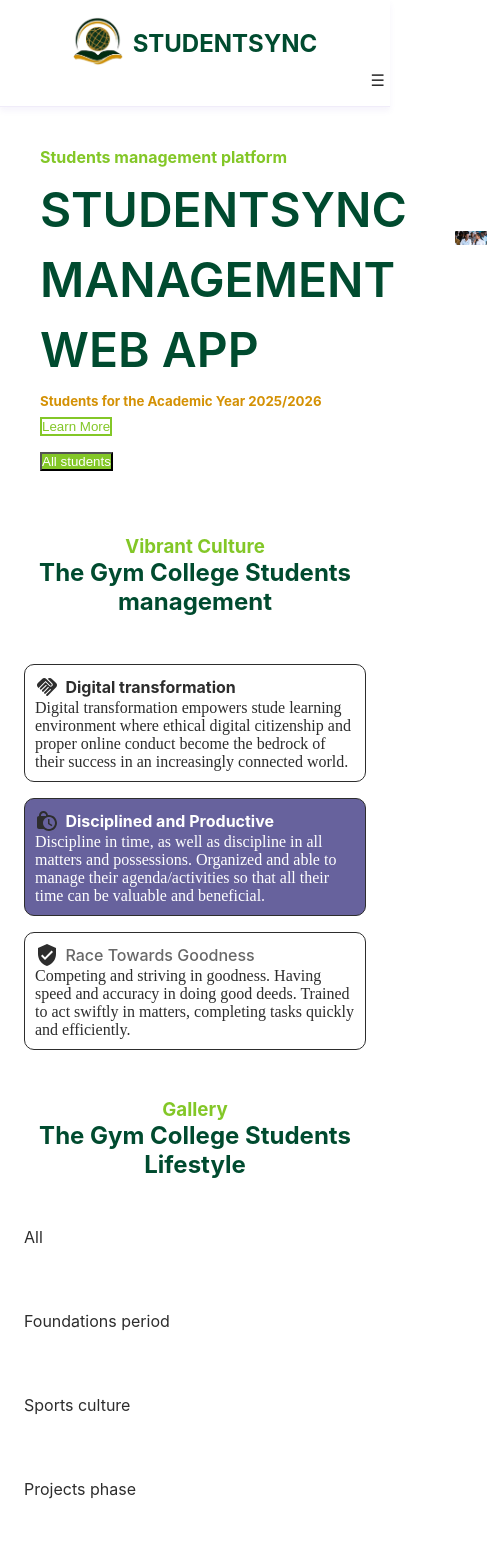
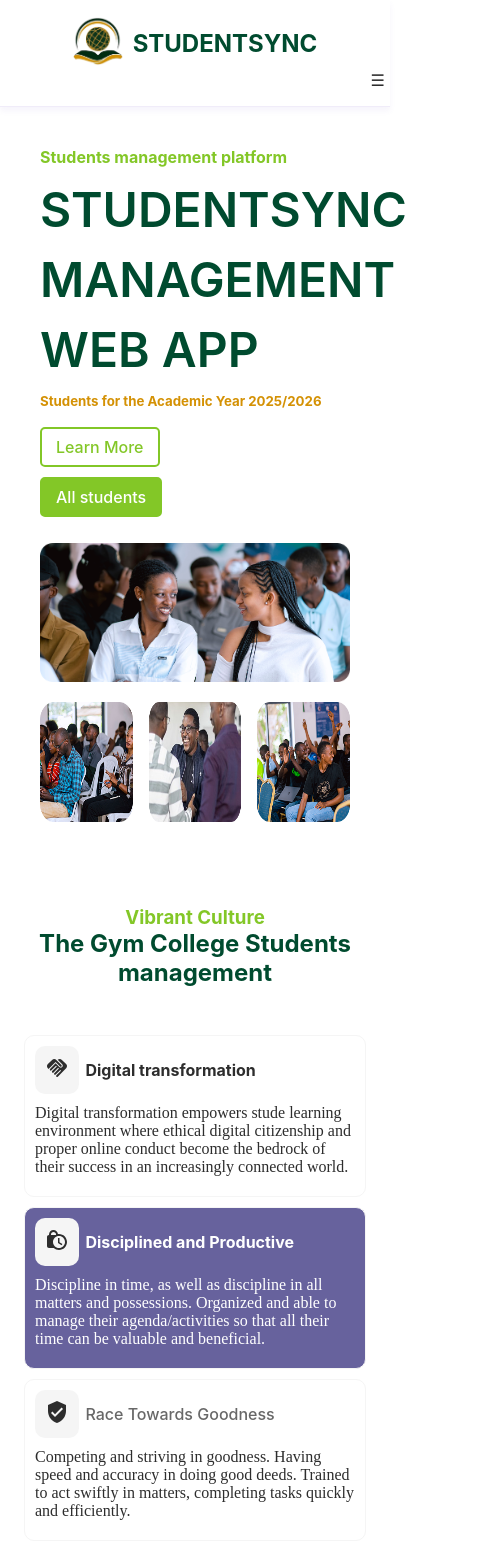
Before and after one commit to RP-Tumba/studentsync-frontend-emerald, a React (Vite) app: page / in a window 390 px wide. Shown: the top 1545 px of the page, 487 px wide, since content can reach past the window. Built offline with nearby package versions, Linux system fonts and the light colour scheme.

Commit message:
fix: homepage

```diff
--- a/src/index.css
+++ b/src/index.css
@@ -123,7 +123,7 @@ a {
 }
 
 a:hover {
-  color: #83C727;
+  color: #213547 !important;
 }
 
   .update-last-logo{
@@ -397,52 +397,6 @@ cursor: pointer;
 
 /* *******banner section */
 
-.container{
-  background-color: var(--white-color);
-
-}
-.text-amber{
-  color: #d49104;
-}
-.intro{
-  display: flex;
-  gap:3em;
-  padding: 1em;
-  align-items: center;
-}
-.right-side img{
-  width: 100%;
-}
-.right-side{
-  display: grid;
-  grid-template-columns: repeat(3,1fr);
-  gap:1em
-}
-.right-side div:first-child{
-  grid-column: 1/4 ;
-}
-
-.h-b img{
-  height: 120px;
-}
-.left-side{
-  display: flex;
-  flex-direction: column;
-  gap: 0.5em;
-}
-.left-side h1{
-  font-size:3em;
-  font-weight: 600;
-  line-height: 70px;
-}
-.btn-outline-green{
-  border: 2px solid #83C727;
-}
-.flex{
-  display: flex;
-  gap: 1em;
-}
-
 
 .bg-green{
   background-color: #83C727;
@@ -467,7 +421,7 @@ text-align: center;
   font-size: 16px;
 }
 .culture-content1{
-  border: 1px solid;
+  border: 1px solid whitesmoke;
   padding: 10px;
   border-radius: 10px;
 }
@@ -519,7 +473,7 @@ text-align: center;
   color: #d49104;
 }
 .intro{
-  display: flex;
+  display:flex;
   gap:3em;
   padding: 1em;
   align-items: center;
@@ -558,6 +512,17 @@ text-align: center;
   color: #f1f1f1;
 }
 
+.gap-2{
+  gap: 10px !important;
+}
+@media (max-width: 720px){
+  .intro{
+    display: block;
+  }
+  .right-side{
+    padding: 1em 0;
+  }
+}
 
 #delete{
  color: crimson;
@@ -591,9 +556,14 @@ text-align: center;
   }
 }
 
+.flex{
+  display: flex;
+}
 
-
-
+.fix-icon{
+  background-color: whitesmoke;
+  border-radius: 10px;
+}
 
 .active{
    color: #83C727 !important;
@@ -640,3 +610,24 @@ text-align: center;
 .search .icon{
   color: #686868;
 }
+
+.btn-fix{
+  padding: 8px 14px;
+  border-radius: 5px;
+  border: 2px solid #82c727;
+  cursor: pointer;
+}
+
+.py-2{
+ padding-top:  10px ;
+ padding-bottom: 10px;
+}
+
+.px-2{
+ padding-left:  10px ;
+ padding-right: 10px;
+}
+
+.d-flex{
+  display: flex;
+}
--- a/src/pages/Home.jsx
+++ b/src/pages/Home.jsx
@@ -6,8 +6,8 @@ import img5 from '../assets/img-5.png';
 import img6 from '../assets/img-6.png';
 import img7 from '../assets/img-7.png';
 
-import { ArrowLeft, Handshake, LockClock, VerifiedUser } from '@mui/icons-material';
-
+import { ArrowLeft, ArrowRightAlt, Handshake, LockClock, VerifiedUser } from '@mui/icons-material';
+import { Link } from 'react-router-dom';
 const Home = () => {
   return (
     <div className="container">
@@ -17,13 +17,17 @@ const Home = () => {
           <h1 className="font-bold text-gray">STUDENTSYNC MANAGEMENT WEB APP</h1>
           <h5 className="text-amber">Students for the Academic Year 2025/2026</h5>
 
-          <div className="flex ">
-            <button className="btn-outline-green text-green">Learn More</button>
-            <button className="btn btn-green bg-green text-white">All students</button>
+          <div className="flex gap-2 py-2">
+            <Link to="/" className="btn-fix text-green">
+              Learn More
+            </Link>
+            <Link to="/students" className="btn-fix bg-green text-white">
+              All students
+            </Link>
           </div>
         </div>
 
-        <div className="right-side">
+        <div className="right-side ">
           <div>
             <img src={img1} />
           </div>
@@ -44,14 +48,16 @@ const Home = () => {
         <h2 className="text-gray">The Gym College Students management</h2>
       </div>
 
-      <div className="pt flex ">
+      <div className="pt flex gap-2">
         <div className="culture-content1">
           <div className="culture-icon-title">
-            <Handshake />
+            <div className="fix-icon py-2 px-2">
+              <Handshake />
+            </div>
 
             <h4 className="text-back">Digital transformation</h4>
           </div>
-          <p className="low-size-p">
+          <p className="low-size-p py-2">
             Digital transformation empowers stude learning environment where ethical digital
             citizenship and proper online conduct become the bedrock of their success in an
             increasingly connected world.
@@ -59,11 +65,13 @@ const Home = () => {
         </div>
         <div className="culture-content1 culture-content-bgl-blue">
           <div className="culture-icon-title">
-            <LockClock />
+            <div className="fix-icon px-2 py-2">
+              <LockClock />
+            </div>
 
             <h4 className="text-white">Disciplined and Productive</h4>
           </div>
-          <p className="low-size-p text-white">
+          <p className="low-size-p text-white py-2">
             Discipline in time, as well as discipline in all matters and possessions. Organized and
             able to manage their agenda/activities so that all their time can be valuable and
             beneficial.
@@ -71,11 +79,12 @@ const Home = () => {
         </div>
         <div className="culture-content1">
           <div className="culture-icon-title">
-            <VerifiedUser />
-
+            <fiv className="fix-icon px-2 py-2">
+              <VerifiedUser />
+            </fiv>
             <h4 className="text-black">Race Towards Goodness</h4>
           </div>
-          <p className="low-size-p">
+          <p className="low-size-p py-2">
             Competing and striving in goodness. Having speed and accuracy in doing good deeds.
             Trained to act swiftly in matters, completing tasks quickly and efficiently.
           </p>
@@ -89,7 +98,7 @@ const Home = () => {
         </div>
 
         <div className="culture">
-          <ul className="flex gallery-link">
+          <ul className="d-flex gallery-link">
             <li>All</li>
             <li>Foundations period</li>
             <li>Sports culture</li>
@@ -98,7 +107,7 @@ const Home = () => {
         </div>
 
         <div className="culture">
-          <div className="flex">
+          <div className="flex gap-2">
             <div>
               <img src={img5} alt="" />
             </div>
@@ -110,10 +119,9 @@ const Home = () => {
             </div>
           </div>
           <div className="flex text-green more-image ">
-            <p>
-              <span className="low-size-p">More pictures</span>
-
-              <ArrowLeft size={10} />
+            <p className="d-flex gap-2 justify-center">
+              <span className="">More pictures</span>
+              <ArrowRightAlt size={10} />
             </p>
           </div>
         </div>
```
